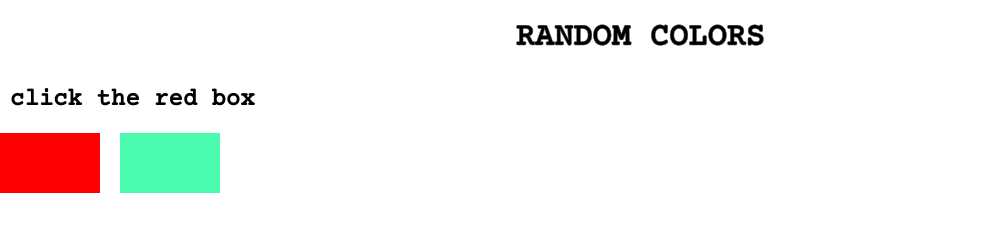
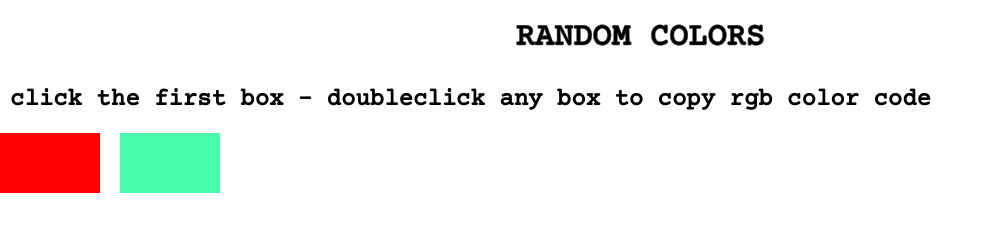
Before and after one commit to Bayo19/newColors, a plain HTML site: page index.html in a window 1280 px wide. Both pictures are taken after a click on the element 50 px from the left and 163 px from the top of the page. Shown: the whole page, without its empty margins (0-994 px from the left). Drawn offline with nearby package versions, Linux system fonts and the light colour scheme.

Commit message:
adding the clipboard functionality and h2 setTimeout function

```diff
--- a/index.html
+++ b/index.html
@@ -11,7 +11,7 @@
 
 <body>
     <h1>Random Colors</h1>
-    <h2>click the red box</h2>
+    <h2>click the first box</h2>
     <div id="boxes">
 
     </div>
--- a/index.js
+++ b/index.js
@@ -9,10 +9,14 @@ function getRandomColor() {
 
 const colors = ['red'];
 
+setTimeout(function() {
+    const h2 = document.querySelector('h2');
+    h2.innerHTML += ' - doubleclick any box to copy rgb color code';
+}, 3000);
 
 const otherBox = function() {
     let boxa = document.createElement('div');
-    boxa.style.backgroundColor += getRandomColor();
+    boxa.style.backgroundColor = getRandomColor();
     boxa.classList.add('boxa');
     container.appendChild(boxa);
     boxa.addEventListener('mouseover', function() {
```
